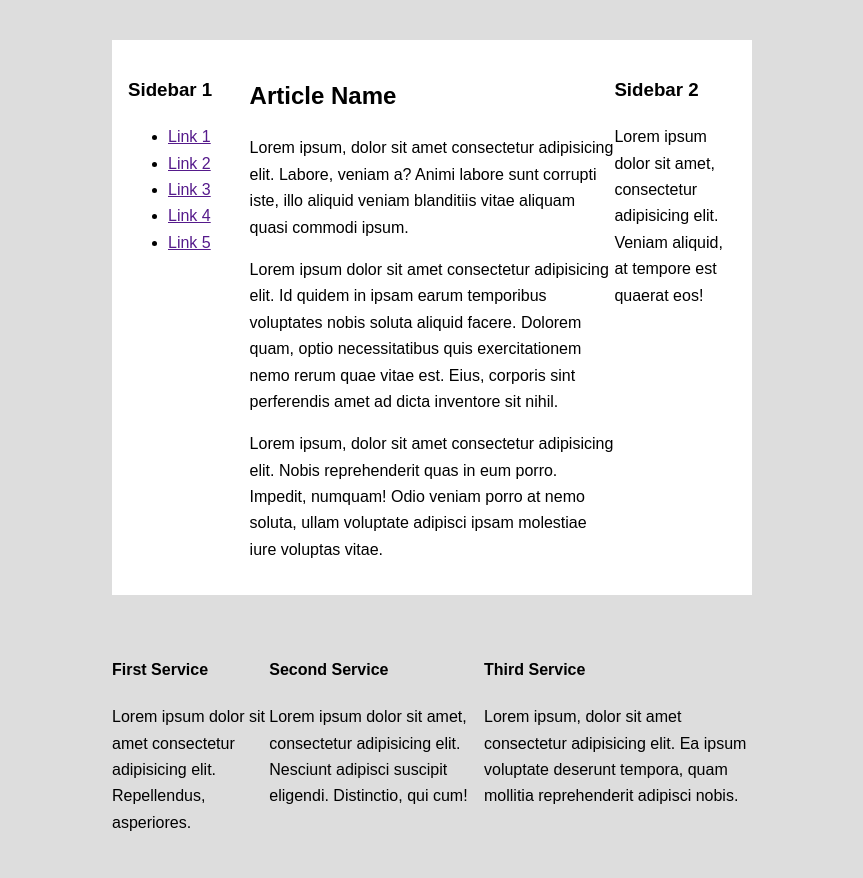
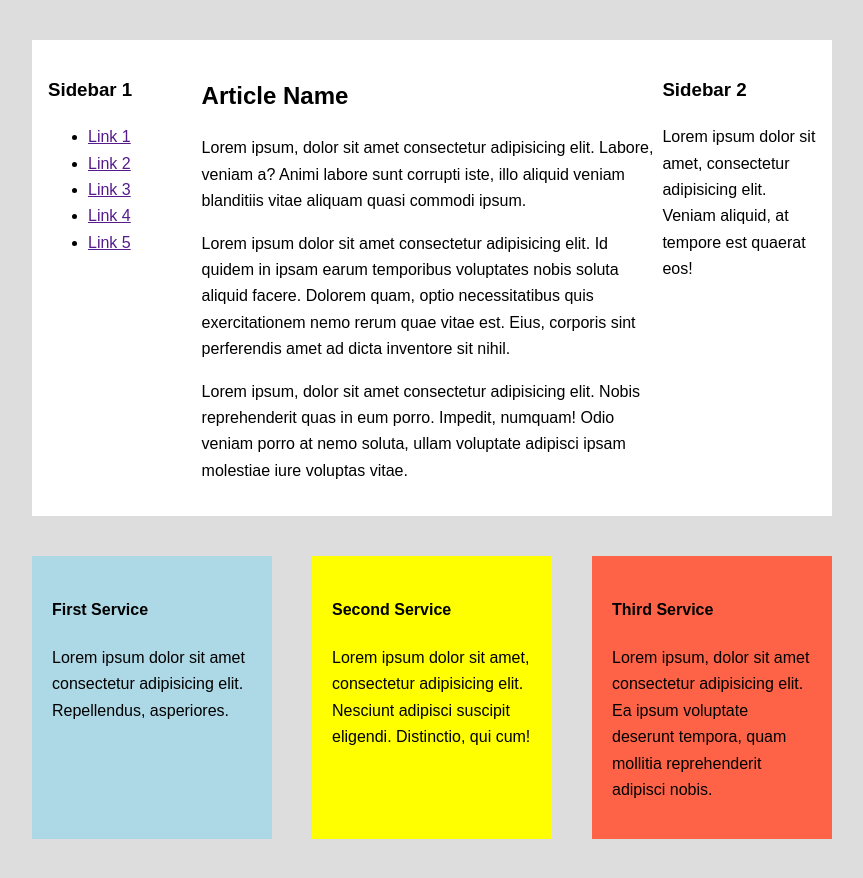
Before and after one commit to Rzkdriech/flexbox-exercise, a plain HTML site: page index.html in a window 1280 px wide. Shown: the top 878 px of the page, without its empty margins (208-1071 px from the left). Drawn offline with Linux system fonts and the light colour scheme.

Commit message:
refactor: change units "rem" into "px"

```diff
--- a/style.css
+++ b/style.css
@@ -13,7 +13,7 @@ body {
 
 /* Exercise 1 */
 .firstContainer {
-  width: 40rem;
+  width: 800px;
   margin: 2.5rem auto;
   background-color: #fff;
   padding: 1rem;
@@ -38,38 +38,35 @@ body {
 
 /* Exercise 2 */
 .secondContainer {
-  max-width: 40rem;
+  max-width: 800px;
   margin: 2.5rem auto;
-  display: flex;
 }
 
-.firstService,
-.secondService,
-.thirdService {
-   box-sizing: border-box;
-  padding: 1rem;
+.service {
+  padding: 20px;
+  box-sizing: border-box;
+  margin-bottom: 1rem;
 }
 
-.firstService {
+.service.first {
   background-color: lightblue;
 }
 
-.secondService {
+.service.second {
   background-color: yellow;
 }
 
-.thirdService {
+.service.third {
   background-color: tomato;
 }
 
 @media (min-width: 600px) {
   .secondContainer {
-    justify-content: center;
+    display: flex;
     justify-content: space-between;
   }
 
-  .firstService, .secondService, thirdService {
- width: 30%;
-
+  .service {
+    width: 30%;
   }
 }
```
